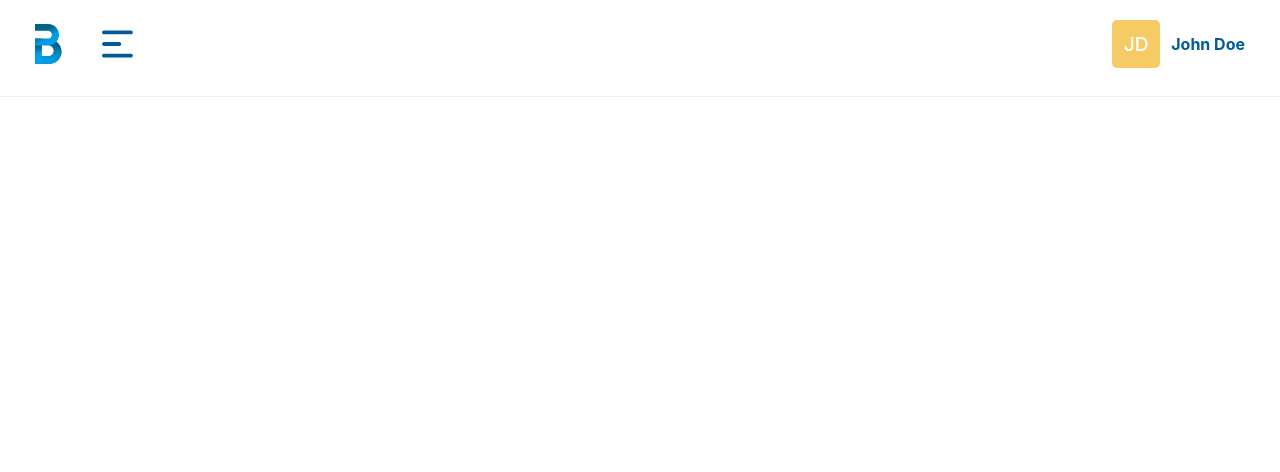
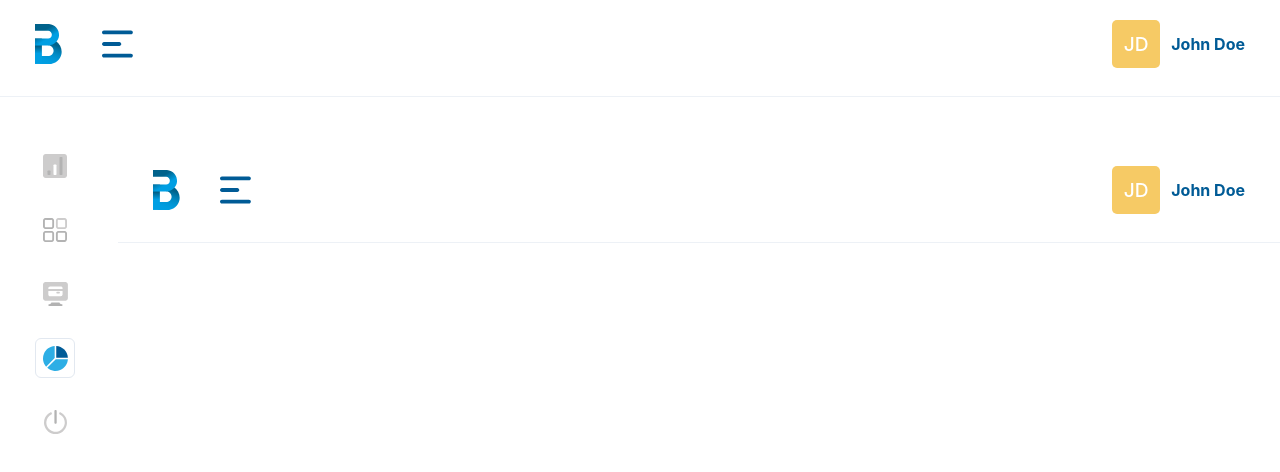
Before and after one commit to AdrielGarciaS/mvp-project, a Next.js app: page / in a window 1280 px wide. Shown: the top 472 px of the page. Built offline with nearby package versions, Linux system fonts and the light colour scheme.

Commit message:
feat: create layout component

```diff
--- /dev/null
+++ b/src/components/Layout.tsx
@@ -0,0 +1,34 @@
+import { Box, Divider, Flex, HStack, VStack } from '@chakra-ui/react';
+
+import { Header } from 'components/Header';
+import { Sidebar } from 'components/Sidebar';
+import { ReactNode } from 'react';
+
+interface Props {
+  children: ReactNode;
+}
+
+export const Layout = (props: Props) => {
+  const { children } = props;
+
+  return (
+    <Flex maxWidth="1440px">
+      <VStack w="full">
+        <Header />
+
+        <Divider />
+
+        <HStack
+          align="flex-start"
+          justify="space-between"
+          w="full"
+          p="2.5625rem 0"
+        >
+          <Sidebar />
+
+          <Box w="full">{children}</Box>
+        </HStack>
+      </VStack>
+    </Flex>
+  );
+};
--- a/src/pages/_app.tsx
+++ b/src/pages/_app.tsx
@@ -1,12 +1,14 @@
-import { ChakraProvider, Flex } from '@chakra-ui/react';
 import { AppProps } from 'next/app';
+import { ChakraProvider } from '@chakra-ui/react';
+
+import { Layout } from 'components/Layout';
 
 function MyApp({ Component, pageProps }: AppProps) {
   return (
     <ChakraProvider>
-      <Flex maxWidth="1440px">
+      <Layout>
         <Component {...pageProps} />
-      </Flex>
+      </Layout>
     </ChakraProvider>
   );
 }
```
